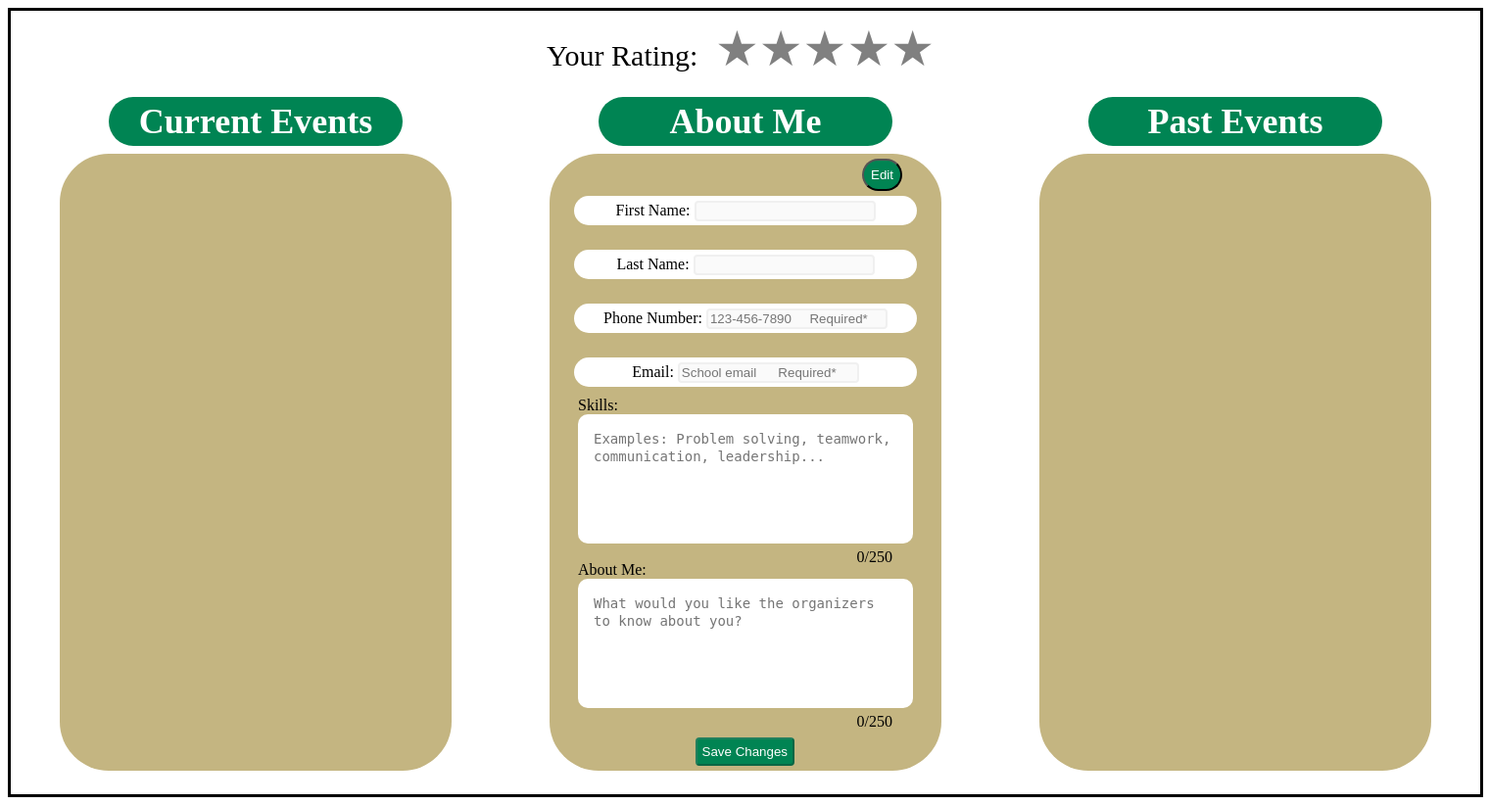
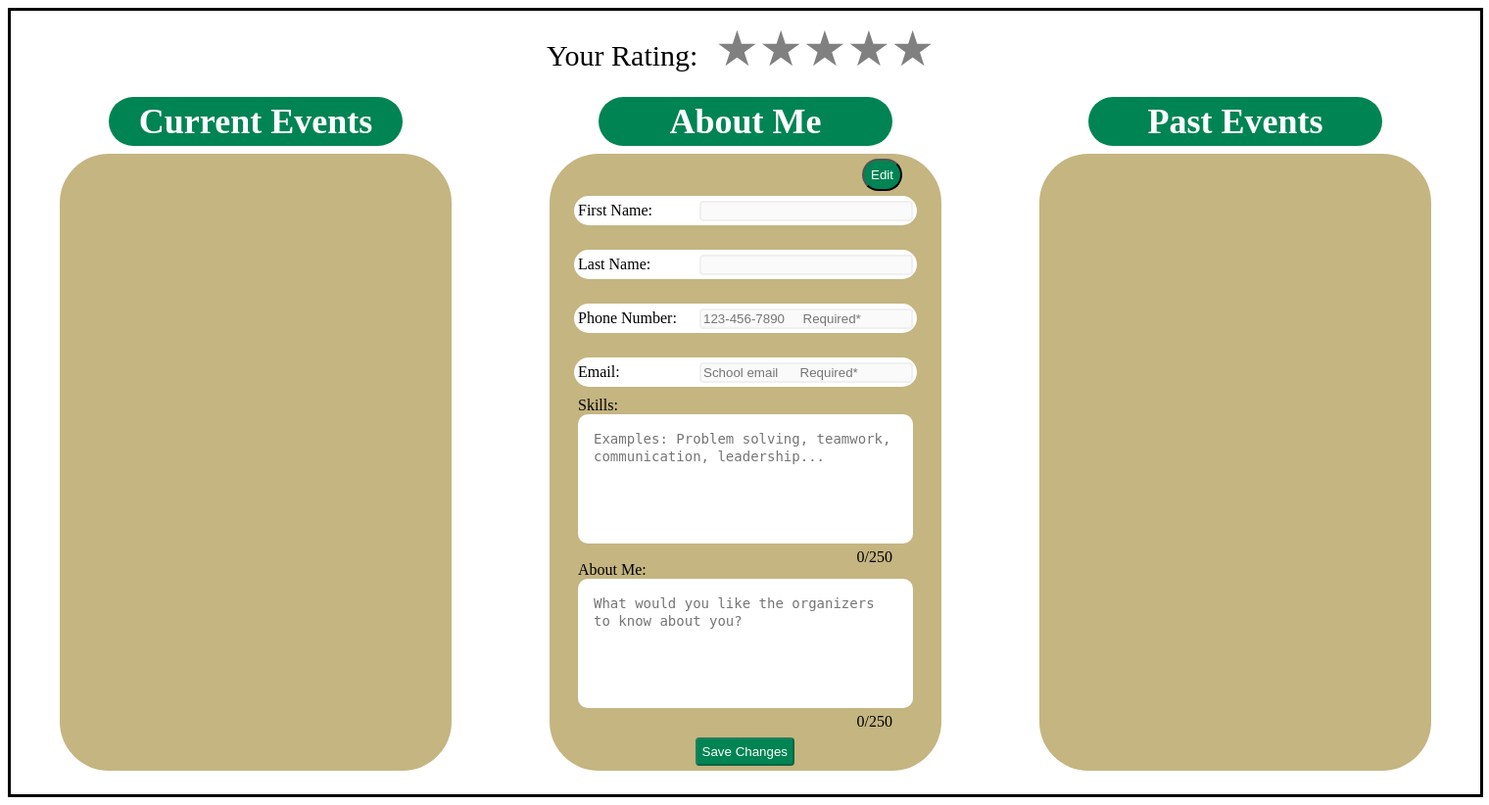
Before and after one commit to genelafrenier/vms, a PHP site: page /RedoOfDashboard/userDashboard.html in a window 1520 px wide. Shown: the whole page at 98% size. Run offline with PHP 8.4, Linux system fonts and the light colour scheme.

Commit message:
Aligned labels and inputs

```diff
--- a/front-end/RedoOfDashboard/boxes.css
+++ b/front-end/RedoOfDashboard/boxes.css
@@ -17,6 +17,22 @@ p{
     position: absolute;
     right: 0px;
     margin-top: 5px;
+}
+
+label {
+    width: 120px;
+    display: inline-block;
+    /* text-align: right; */
+    /* text-align: center; */
+}
+
+input {
+    width: 210px;
+    /* display: ; */
+    position: relative;
+    align-content: center;
+    /* text-align: left; */
+
 }
 
 .editBtn {
@@ -199,7 +215,7 @@ div.container3{
 
 }
 
-div.container_for_info{
+.container_for_info{
     background-color: #C4B581;
     width: 400px;
     height: 500px;
--- a/front-end/RedoOfDashboard/userDashboard.html
+++ b/front-end/RedoOfDashboard/userDashboard.html
@@ -112,6 +112,7 @@
                         <label for="fname">First Name:</label>
                         <input type="text" class="input" id="fname" name="fname" value="" disabled>
                         <div class="error"></div>
+
                     </div>
 
                 </div>
```
